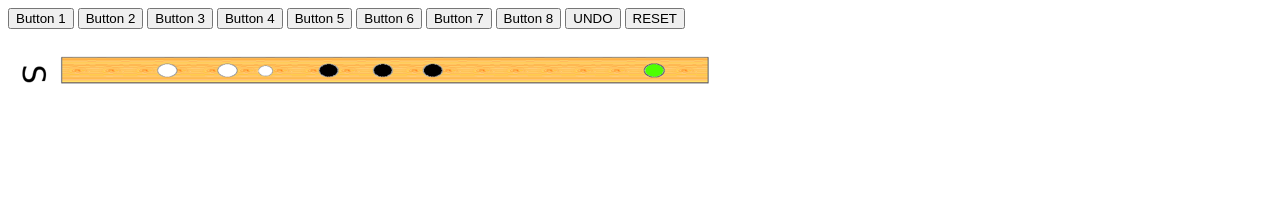
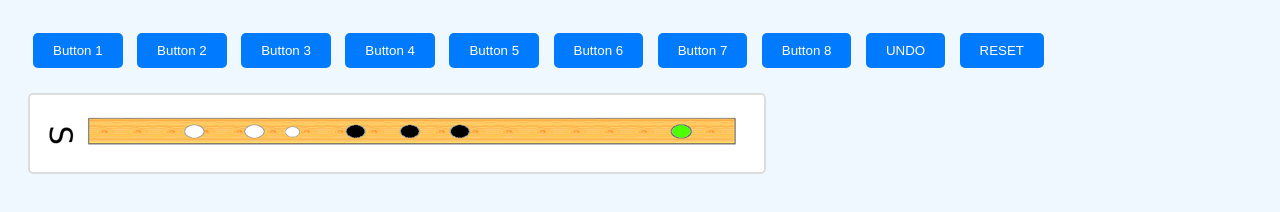
Before and after one commit to tejasraikar123/Flute-website, a plain HTML site: page index.html in a window 1280 px wide. Both pictures are taken after a click on the button "Button 1". Drawn offline with Linux system fonts and the light colour scheme; files whose address does not match are found by name.

Commit message:
made it colourfull

```diff
--- a/index.html
+++ b/index.html
@@ -5,12 +5,35 @@
     <meta name="viewport" content="width=device-width, initial-scale=1.0">
     <title>Image Button Display</title>
     <style>
+        body {
+            font-family: Arial, sans-serif;
+            background-color: #f0f8ff;
+            padding: 20px;
+        }
         .button-container {
-            margin-bottom: 10px;
+            margin-bottom: 20px;
+        }
+        button {
+            padding: 10px 20px;
+            margin: 5px;
+            border: none;
+            border-radius: 5px;
+            color: #fff;
+            background-color: #007bff;
+            cursor: pointer;
+            transition: background-color 0.3s ease;
+        }
+        button:hover {
+            background-color: #0056b3;
         }
         .image-container img {
             display: block;
             margin-bottom: 10px;
+            max-width: 100%;
+            border: 2px solid #ddd;
+            border-radius: 5px;
+            padding: 5px;
+            background-color: #fff;
         }
     </style>
 </head>
```
